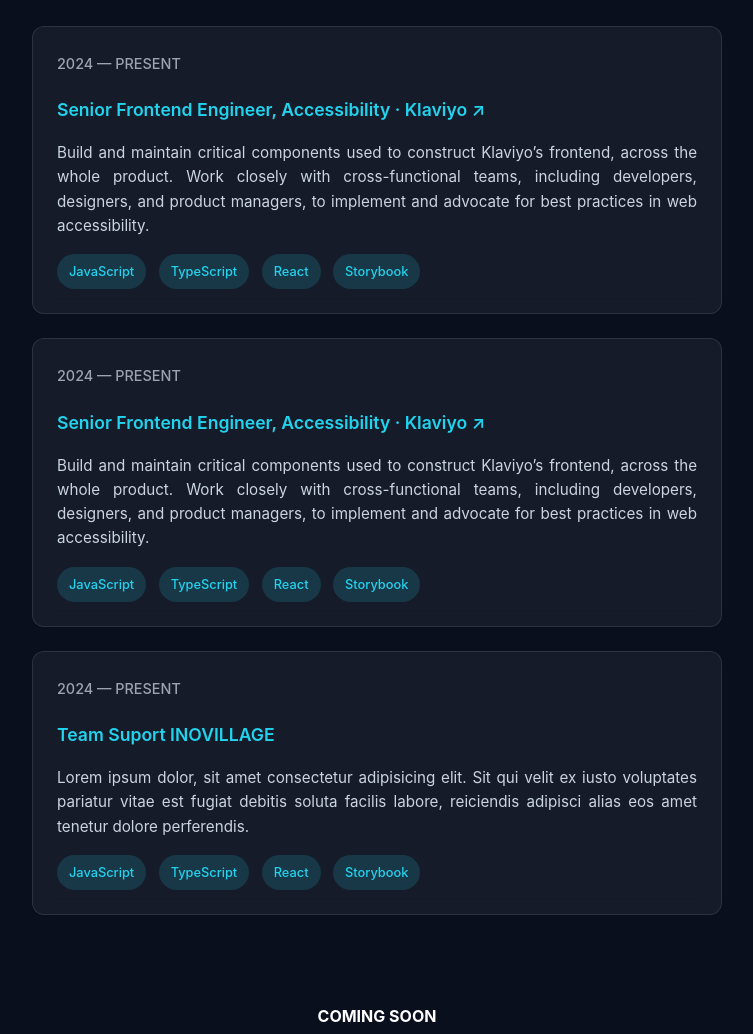
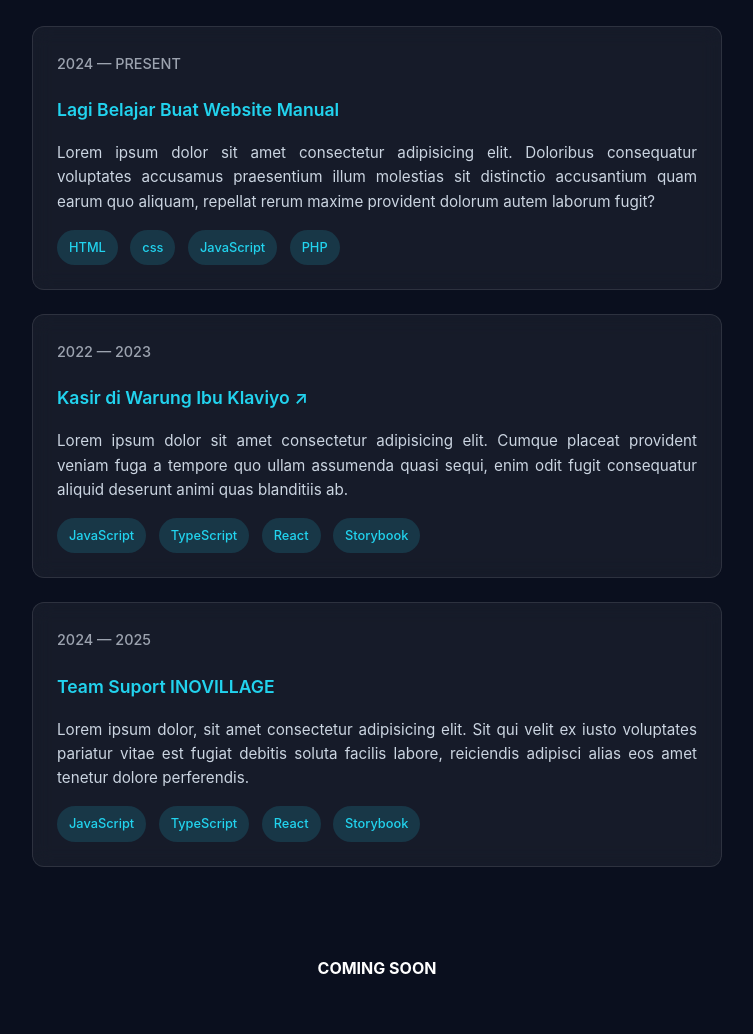
Before and after one commit to lehu69/Belajar_HTML, a plain HTML site: page week7/index.html in a window 1280 px wide. Shown: the part 898-1932 px from the top of the page, without its empty margins (438-1191 px from the left). Drawn offline with Linux system fonts and the light colour scheme.

Commit message:
ubah dikit

```diff
--- a/week7/index.html
+++ b/week7/index.html
@@ -81,15 +81,34 @@
       <div class="experience-header">
         <span class="experience-date">2024 — PRESENT</span>
         <h3 class="experience-title">
-          Senior Frontend Engineer, Accessibility ·
+          Lagi Belajar Buat Website Manual
+          <a href="#" target="_blank"></a>
+        </h3>
+      </div>
+
+      <p class="experience-desc">
+        Lorem ipsum dolor sit amet consectetur adipisicing elit. Doloribus consequatur voluptates accusamus praesentium illum molestias sit distinctio accusantium quam earum quo aliquam, repellat rerum maxime provident dolorum autem laborum fugit?
+      </p>
+
+      <div class="experience-tags">
+        <span>HTML</span>
+        <span>css</span>
+        <span>JavaScript</span>
+        <span>PHP</span>
+      </div>
+    </div>
+
+    <div class="experience-card">
+      <div class="experience-header">
+        <span class="experience-date">2022 — 2023</span>
+        <h3 class="experience-title">
+          Kasir di Warung Ibu
           <a href="#" target="_blank">Klaviyo ↗</a>
         </h3>
       </div>
 
       <p class="experience-desc">
-        Build and maintain critical components used to construct Klaviyo’s frontend, across the whole
-        product. Work closely with cross-functional teams, including developers, designers, and product
-        managers, to implement and advocate for best practices in web accessibility.
+        Lorem ipsum dolor sit amet consectetur adipisicing elit. Cumque placeat provident veniam fuga a tempore quo ullam assumenda quasi sequi, enim odit fugit consequatur aliquid deserunt animi quas blanditiis ab.
       </p>
 
       <div class="experience-tags">
@@ -102,30 +121,7 @@
 
     <div class="experience-card">
       <div class="experience-header">
-        <span class="experience-date">2024 — PRESENT</span>
-        <h3 class="experience-title">
-          Senior Frontend Engineer, Accessibility ·
-          <a href="#" target="_blank">Klaviyo ↗</a>
-        </h3>
-      </div>
-
-      <p class="experience-desc">
-        Build and maintain critical components used to construct Klaviyo’s frontend, across the whole
-        product. Work closely with cross-functional teams, including developers, designers, and product
-        managers, to implement and advocate for best practices in web accessibility.
-      </p>
-
-      <div class="experience-tags">
-        <span>JavaScript</span>
-        <span>TypeScript</span>
-        <span>React</span>
-        <span>Storybook</span>
-      </div>
-    </div>
-
-    <div class="experience-card">
-      <div class="experience-header">
-        <span class="experience-date">2024 — PRESENT</span>
+        <span class="experience-date">2024 — 2025</span>
         <h3 class="experience-title">
           Team Suport INOVILLAGE
         </h3>
```
